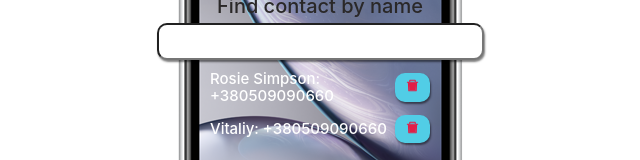
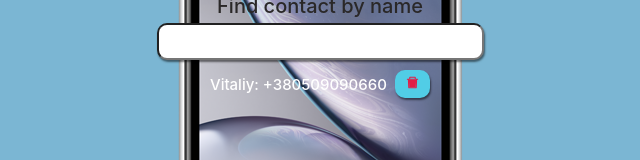
Before and after one commit to Vitaliy-Yakovlev/goit-react-hw-07-phonebook, a React (Create React App) app: page / in a window 1280 px wide. Shown: the part 347-507 px from the top of the page, without its empty margins (320-960 px from the left). Built offline with nearby package versions, Linux system fonts and the light colour scheme; data requests are answered from the project's data file.

Commit message:
Изменил цвет body

```diff
--- a/db.json
+++ b/db.json
@@ -1,10 +1,5 @@
 {
   "contacts": [
-    {
-      "name": "Rosie Simpson",
-      "id": "dee8NYtFC",
-      "number": "+380509090660"
-    },
     {
       "name": "Vitaliy",
       "id": "MJ_rsrmLm",
--- a/src/index.css
+++ b/src/index.css
@@ -13,7 +13,7 @@ body {
 
   /* background-position: -50px -300px; */
   background-position: 50% 50%;
-  background-color: rgb(255, 255, 255);
+  background-color: rgb(123, 182, 211);
 }
 
 code {
```
Also changed, not shown: 1 other file (tests, documents, lock files or other folders).
